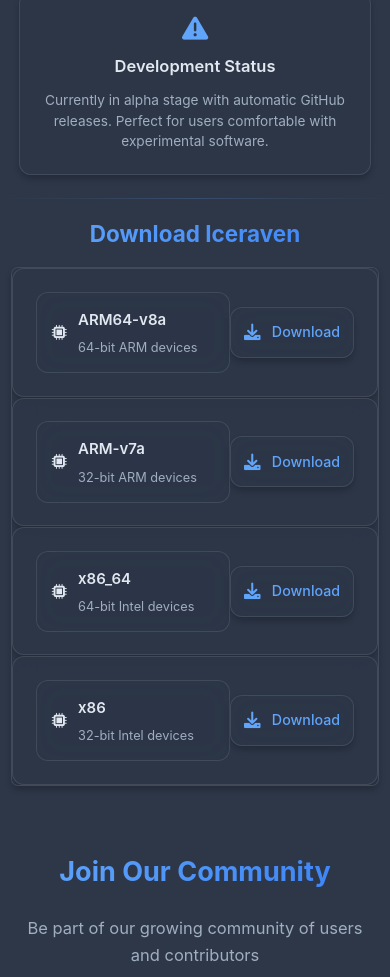
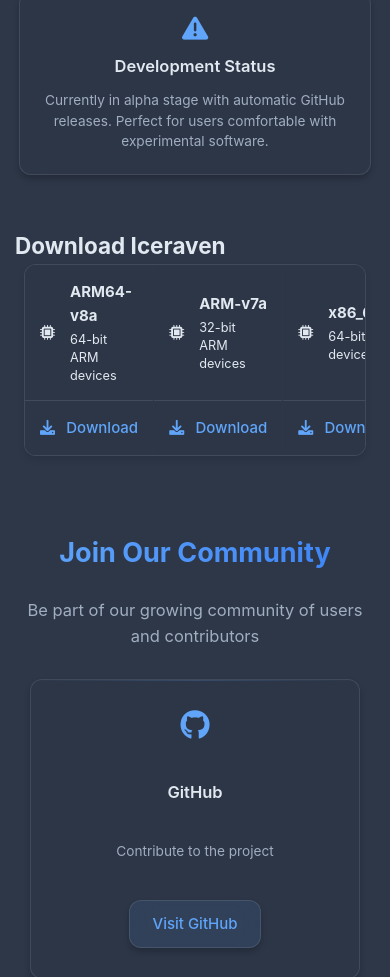
Before and after one commit to myst-25/iceraven-browser, a plain HTML site: page index.html in a window 390 px wide. Shown: the part 1996-2973 px from the top of the page. Drawn offline with Linux system fonts and the light colour scheme.

Commit message:
fix: restore download section and add single-line footer

```diff
--- a/assets/styles.css
+++ b/assets/styles.css
@@ -264,35 +264,11 @@
 
 /* Download Section */
 .download {
-    padding: clamp(3rem, 8vw, 6rem) clamp(1rem, 3vw, 2rem);
+    padding: clamp(2rem, 5vw, 4rem) clamp(1rem, 3vw, 2rem);
     background: var(--background-alt);
     width: 100%;
     overflow-x: hidden;
     position: relative;
-}
-
-.download::before {
-    content: '';
-    position: absolute;
-    top: 0;
-    left: 0;
-    right: 0;
-    height: 1px;
-    background: linear-gradient(90deg,
-        transparent 0%,
-        rgba(96, 165, 250, 0.2) 50%,
-        transparent 100%
-    );
-}
-
-.download h2 {
-    text-align: center;
-    margin-bottom: clamp(1.5rem, 4vw, 2.5rem);
-    font-size: clamp(1.8rem, 5vw, 2.5rem);
-    background: linear-gradient(90deg, var(--primary-color), var(--primary-dark));
-    -webkit-background-clip: text;
-    background-clip: text;
-    -webkit-text-fill-color: transparent;
 }
 
 .download-table {
@@ -301,15 +277,8 @@
     background: var(--card-bg);
     border-radius: var(--border-radius);
     overflow: hidden;
-    box-shadow: var(--card-shadow);
-    border: var(--glass-border);
-    backdrop-filter: var(--glass-backdrop);
-    transition: var(--transition);
-}
-
-.download-table:hover {
-    box-shadow: var(--card-shadow-hover);
-    border-color: rgba(255, 255, 255, 0.2);
+    box-shadow: 0 4px 6px rgba(0, 0, 0, 0.1);
+    border: 1px solid rgba(255, 255, 255, 0.1);
 }
 
 .download-row {
@@ -319,45 +288,11 @@
     background: var(--background-alt);
 }
 
-/* Tablet and smaller desktop */
-@media screen and (max-width: 1024px) {
-    .download-row {
-        grid-template-columns: repeat(2, 1fr);
-    }
-}
-
-/* Mobile landscape */
-@media screen and (max-width: 915px) and (orientation: landscape) {
-    .download-row {
-        grid-template-columns: repeat(2, 1fr);
-    }
-}
-
-/* Mobile portrait */
-@media screen and (max-width: 768px) {
-    .download-row {
-        grid-template-columns: 1fr;
-    }
-}
-
-/* Small mobile */
-@media screen and (max-width: 480px) {
-    .download-row {
-        grid-template-columns: 1fr;
-    }
-}
-
 .download-item {
+    display: flex;
+    flex-direction: column;
     background: var(--card-bg);
-    border-radius: var(--border-radius);
-    padding: 1.5rem;
-    display: flex;
-    align-items: center;
-    justify-content: space-between;
-    transition: var(--transition);
-    border: var(--glass-border);
-    backdrop-filter: var(--glass-backdrop);
-    box-shadow: var(--card-shadow);
+    transition: transform 0.3s ease;
 }
 
 .download-arch {
@@ -365,14 +300,10 @@
     display: flex;
     align-items: center;
     gap: clamp(1rem, 3vw, 1.5rem);
-    transition: var(--transition);
+    transition: all 0.3s ease;
     position: relative;
     overflow: hidden;
     flex: 1;
-    border-radius: var(--border-radius);
-    background: var(--card-bg);
-    border: var(--glass-border);
-    backdrop-filter: var(--glass-backdrop);
 }
 
 .download-button {
@@ -384,194 +315,62 @@
     align-items: center;
     justify-content: center;
     gap: 0.75rem;
-    transition: var(--transition);
+    transition: all 0.3s ease;
     font-weight: 500;
     font-size: clamp(1rem, 3vw, 1.1rem);
     white-space: nowrap;
     position: relative;
     overflow: hidden;
-    border: var(--glass-border);
-    backdrop-filter: var(--glass-backdrop);
-    border-radius: var(--border-radius);
-    box-shadow: var(--card-shadow);
-}
-
-.download-button:hover {
+    border-top: 1px solid rgba(255, 255, 255, 0.1);
+}
+
+.download-item:hover {
+    transform: translateY(-2px);
+}
+
+.download-item:hover .download-arch {
+    background: rgba(45, 55, 72, 0.9);
+}
+
+.download-item:hover .download-button {
     background: var(--primary-color);
     color: white;
-    transform: translateY(-2px);
-    box-shadow: var(--card-shadow-hover);
-    border-color: rgba(255, 255, 255, 0.2);
-}
-
-.download-item:hover {
-    transform: translateY(-3px);
-    box-shadow: var(--card-shadow-hover);
-    border-color: rgba(255, 255, 255, 0.2);
-}
-
-.download-item:hover .download-arch {
-    background: rgba(45, 55, 72, 0.9);
-}
-
-/* Fix for high DPI displays */
-@media screen and (min-resolution: 120dpi) {
-    .download-item {
-        border: 0.5px solid rgba(255, 255, 255, 0.1);
-    }
-}
-
-/* Dark mode enhancements */
-@media (prefers-color-scheme: dark) {
-    .download-item {
-        background: rgba(45, 55, 72, 0.8);
-    }
-
-    .download-item:hover .download-arch,
-    .download-item:hover .download-button {
-        background: rgba(45, 55, 72, 0.9);
-    }
-}
-
-.arch-info {
-    flex: 1;
-    min-width: 0;
+}
+
+/* Footer */
+footer {
+    background: var(--background-alt);
+    padding: 1rem;
+    text-align: center;
+    border-top: 1px solid rgba(255, 255, 255, 0.1);
+}
+
+.footer-content {
+    max-width: 1200px;
+    margin: 0 auto;
     display: flex;
-    flex-direction: column;
-    gap: 0.25rem;
-}
-
-.arch-info h3 {
-    font-size: clamp(1.1rem, 3.5vw, 1.25rem);
-    font-weight: 600;
-    color: var(--text-color);
-    white-space: nowrap;
-    overflow: hidden;
-    text-overflow: ellipsis;
-}
-
-.arch-info p {
-    font-size: clamp(0.9rem, 3vw, 1rem);
+    justify-content: center;
+    align-items: center;
+    gap: 1rem;
     color: var(--text-light);
-    margin: 0;
-    white-space: nowrap;
-    overflow: hidden;
-    text-overflow: ellipsis;
-}
-
-.download-button i {
-    font-size: clamp(1.1rem, 3.5vw, 1.25rem);
-    transition: transform 0.3s ease;
-}
-
-.download-button:hover i {
-    transform: translateX(2px);
-}
-
-/* Mobile Responsive Fixes */
+    font-size: 0.9rem;
+}
+
+.footer-content a {
+    color: var(--primary-color);
+    text-decoration: none;
+    transition: var(--transition);
+}
+
+.footer-content a:hover {
+    color: var(--primary-dark);
+    text-decoration: underline;
+}
+
 @media screen and (max-width: 768px) {
-    .download {
-        padding: clamp(1.5rem, 4vw, 3rem) 1rem;
-    }
-
-    .download-table {
-        width: 100%;
-        margin: 0 auto;
-        border-radius: calc(var(--border-radius) * 0.8);
-    }
-
-    .download-row {
-        grid-template-columns: 1fr;
-    }
-
-    .download-arch {
-        padding: 1.25rem;
-    }
-
-    .download-button {
-        padding: 1rem;
-    }
-}
-
-/* Small Screen Fixes */
-@media screen and (max-width: 480px) {
-    .download {
-        padding: 1.25rem 0.75rem;
-    }
-
-    .download h2 {
-        font-size: clamp(1.5rem, 4vw, 2rem);
-        margin-bottom: 1rem;
-    }
-
-    .download-table {
-        border-radius: calc(var(--border-radius) * 0.6);
-    }
-
-    .download-arch {
-        padding: 1rem;
-        gap: 0.75rem;
-    }
-
-    .download-button {
-        padding: 0.875rem;
-        font-size: 0.95rem;
-    }
-}
-
-/* Landscape Mode Fixes */
-@media screen and (orientation: landscape) and (max-height: 500px) {
-    .download {
-        padding: 1rem;
-    }
-
-    .download-table {
-        margin: 0 auto;
-    }
-
-    .download-row {
-        grid-template-columns: repeat(2, 1fr);
-    }
-
-    .download-arch {
-        padding: 1rem;
-    }
-
-    .download-button {
-        padding: 1rem;
-    }
-}
-
-/* High DPI Display Fixes */
-@media screen and (min-resolution: 120dpi) {
-    .download-table {
-        box-shadow: 0 2px 4px rgba(0, 0, 0, 0.1);
-    }
-
-    .download-arch,
-    .download-button {
-        border: 0.5px solid rgba(255, 255, 255, 0.1);
-    }
-}
-
-/* Dark Mode Enhancements */
-@media (prefers-color-scheme: dark) {
-    .download-table {
-        background: rgba(45, 55, 72, 0.8);
-        box-shadow: 0 4px 6px rgba(0, 0, 0, 0.2);
-    }
-
-    .download-arch {
-        background: rgba(45, 55, 72, 0.8);
-    }
-
-    .download-button {
-        background: rgba(45, 55, 72, 0.8);
-    }
-
-    .download-arch:hover,
-    .download-button:hover {
-        background: rgba(45, 55, 72, 0.9);
+    .footer-content {
+        flex-direction: column;
+        gap: 0.5rem;
     }
 }
 
```
